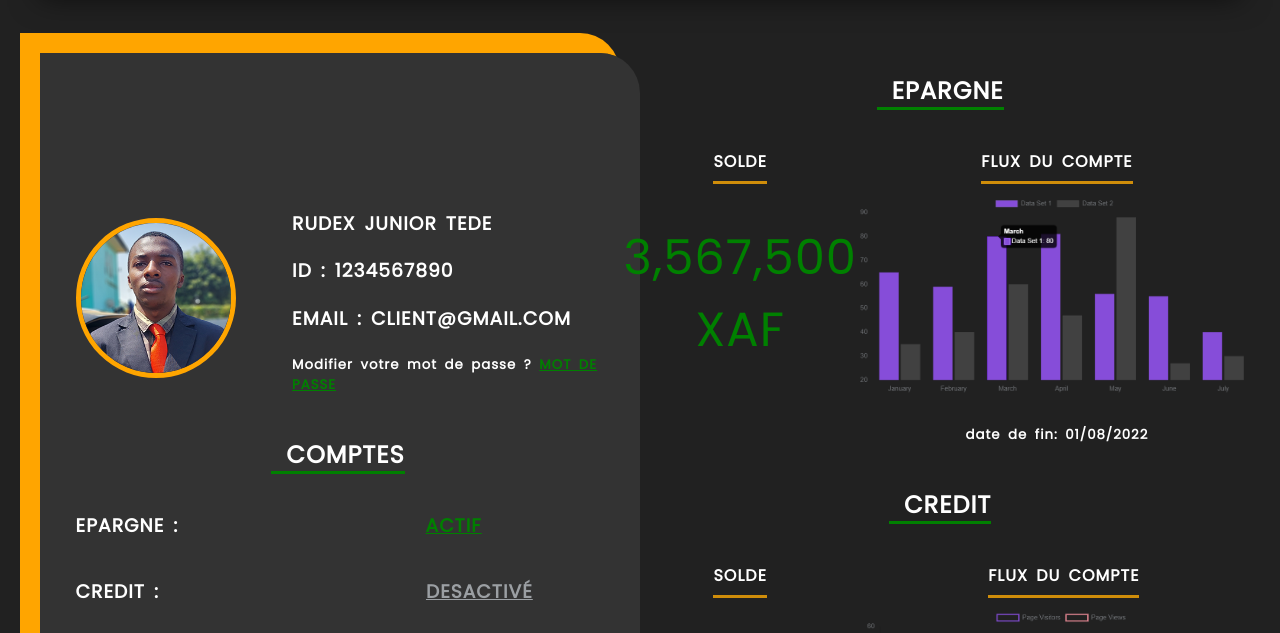
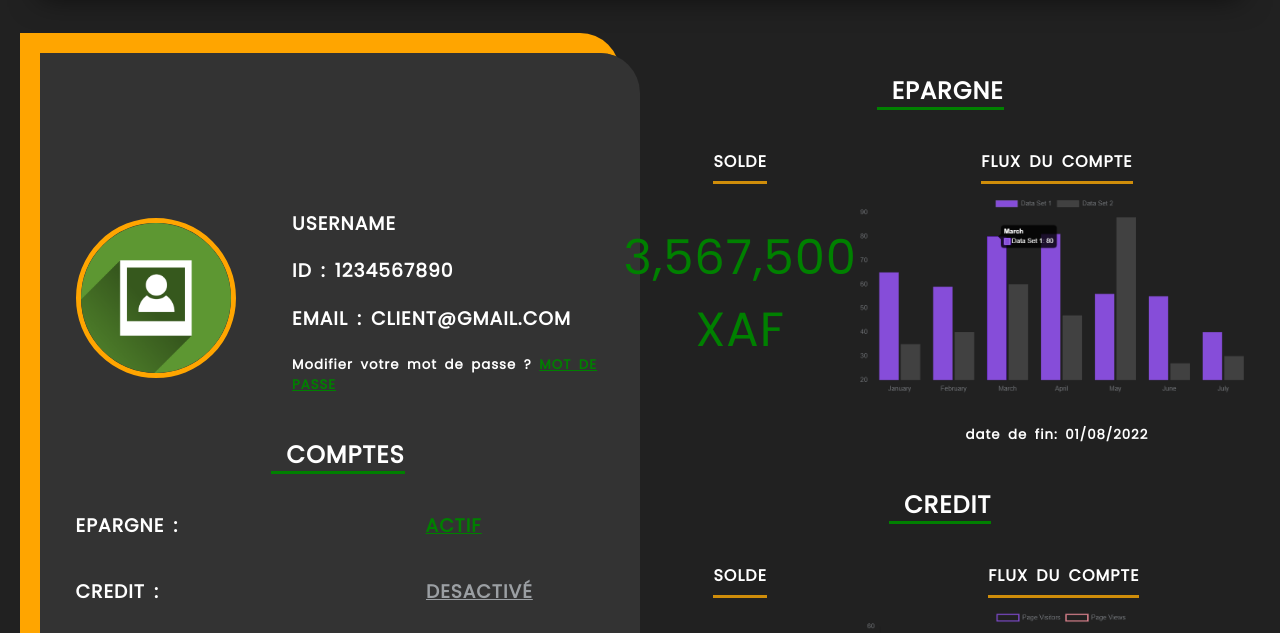
Before and after one commit to feupivaillant/Gestion-banque, a plain HTML site: page compte.html in a window 1280 px wide. Shown: the part 102-735 px from the top of the page. Drawn offline with Linux system fonts and the light colour scheme; files whose address does not match are found by name.

Commit message:
Ecriture de la page compte

```diff
--- a/compte.html
+++ b/compte.html
@@ -34,10 +34,10 @@
             <div class="first_sec">
                 <div class="client">
                     <div class="cli_img">
-                        <img src="image/compte/profil.png" alt="">
+                        <img src="image/compte/compte.png" alt="">
                     </div>
                     <div class="info_cli">
-                        <h3>Rudex Junior Tede</h3>
+                        <h3>Username</h3>
                         <h3>ID : 1234567890</h3>
                         <h3>Email : client@gmail.com</h3>
                         <h5>Modifier votre mot de passe ? <a href="modifier_password.html">Mot de passe</a></h5>
```
Also changed, not shown: home.html (+2 -2 lines), image/compte/profil.png (deleted).
